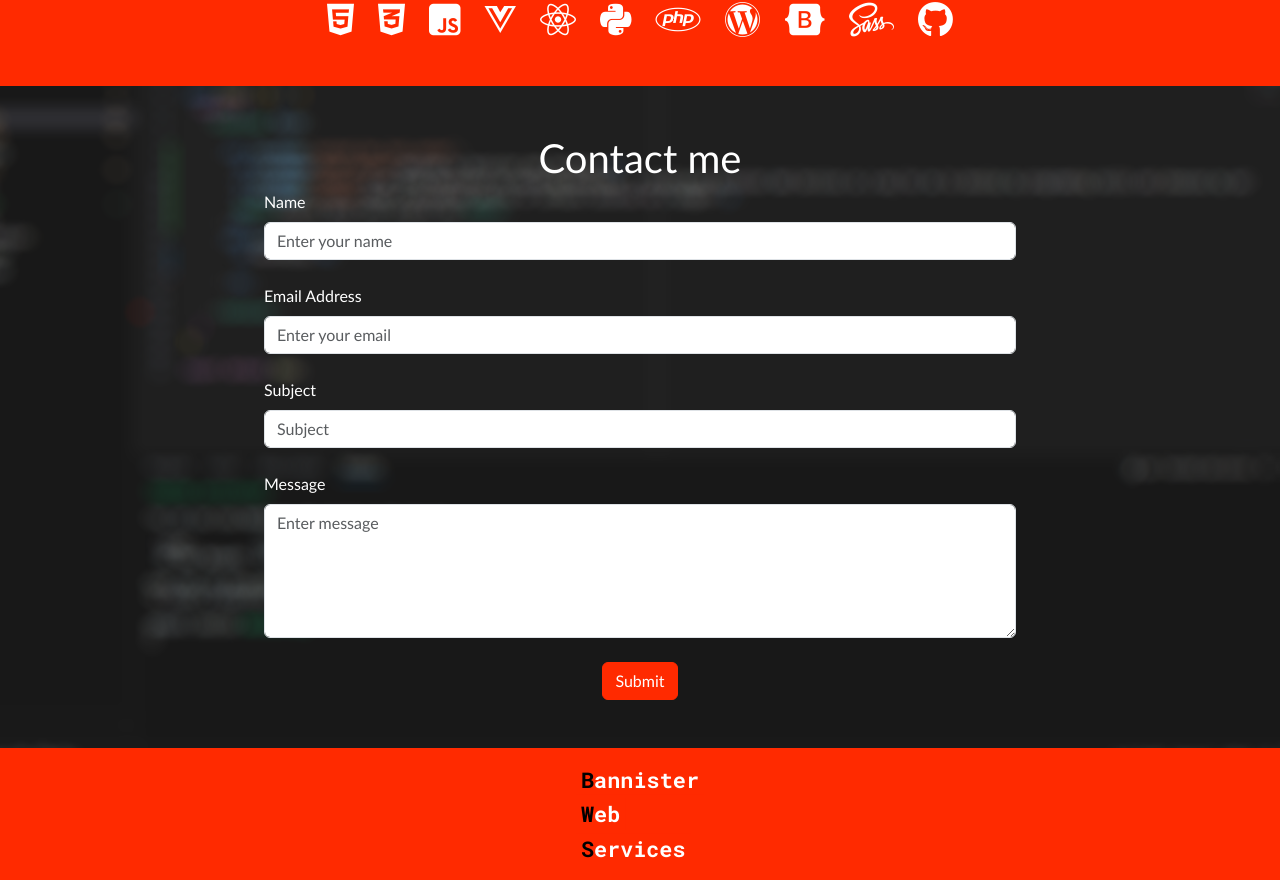
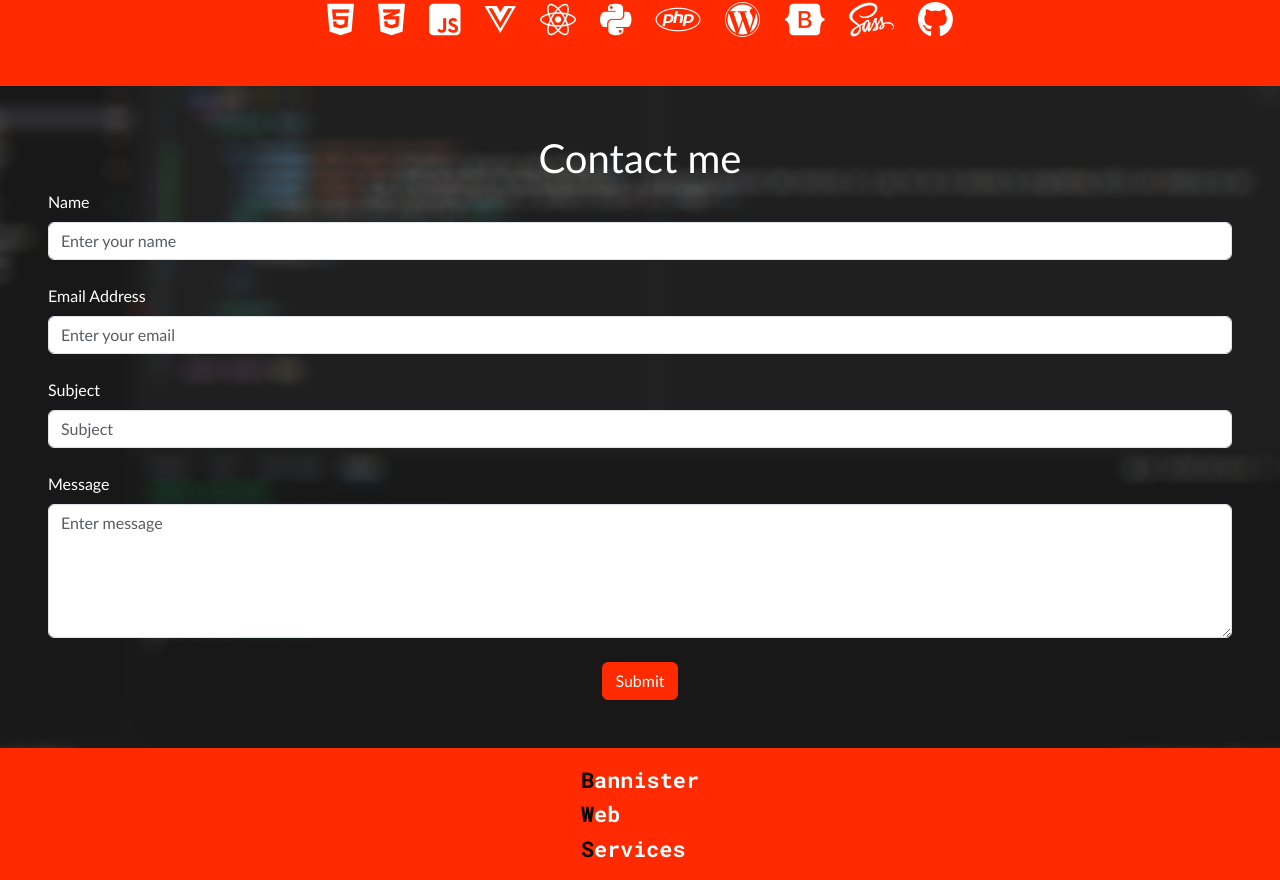
Before and after one commit to jban28/BannisterWebServices, a React (Vite) app: page / in a window 1280 px wide. Shown: the part 834-1714 px from the top of the page. Built offline with nearby package versions, Linux system fonts and the light colour scheme.

Commit message:
add class and style props

```diff
--- a/src/components/ContactForm/ContactForm.css
+++ b/src/components/ContactForm/ContactForm.css
@@ -10,18 +10,14 @@
   vertical-align: text-top;
 }
 
-@keyframes spin {
-  0% {
-    transform: rotate(0deg);
-  }
-  100% {
-    transform: rotate(360deg);
-  }
-}
-
 .contact-form__fail-message {
   color: red;
   margin-bottom: 12px;
+}
+
+.contact-form__form-group {
+  text-align: left;
+  margin-bottom: 24px;
 }
 
 .contact-form__confirmation-text {
@@ -31,12 +27,11 @@
   margin-bottom: 0;
 }
 
-.contact-form__form {
-  margin-inline: auto;
-  max-width: 752px;
+@keyframes spin {
+  0% {
+    transform: rotate(0deg);
+  }
+  100% {
+    transform: rotate(360deg);
+  }
 }
-
-.contact-form__form-group {
-  text-align: left;
-  margin-bottom: 24px;
-}
--- a/src/components/ContactForm/ContactForm.jsx
+++ b/src/components/ContactForm/ContactForm.jsx
@@ -3,7 +3,7 @@ import Form from "react-bootstrap/Form";
 import Button from "react-bootstrap/Button";
 import "./ContactForm.css";
 
-const ContactForm = () => {
+const ContactForm = ({ className = "", style = {} }) => {
   const [status, setStatus] = useState("idle");
 
   let buttonHTML;
@@ -56,7 +56,7 @@ const ContactForm = () => {
 
   if (status === "sent") {
     return (
-      <p className="contact-form__confirmation-text">
+      <p className={`${className} contact-form__confirmation-text`}>
         Thank you for contacting Bannister Web Services. You should now recieve
         an Email confirmation of your message. If this does not arrive please
         check your spam and junk folders. I will respond to your message as soon
@@ -66,9 +66,9 @@ const ContactForm = () => {
   }
 
   return (
-    <>
     <Form
-        className="contact-form__form"
+      style={{ ...style }}
+      className={`${className} contact-form`}
       onSubmit={handleSubmit}
       acceptCharset="utf-8"
     >
@@ -126,7 +126,6 @@ const ContactForm = () => {
         </Button>
       </fieldset>
     </Form>
-    </>
   );
 };
 
--- a/src/pages/Home/Home.css
+++ b/src/pages/Home/Home.css
@@ -33,3 +33,8 @@
 .homepage__container--theme {
   background-color: var(--theme-main);
 }
+
+.homepage__content {
+  max-width: 752px;
+  margin-inline: auto;
+}
```
Lines whose indentation alone changed are shown as unchanged.
